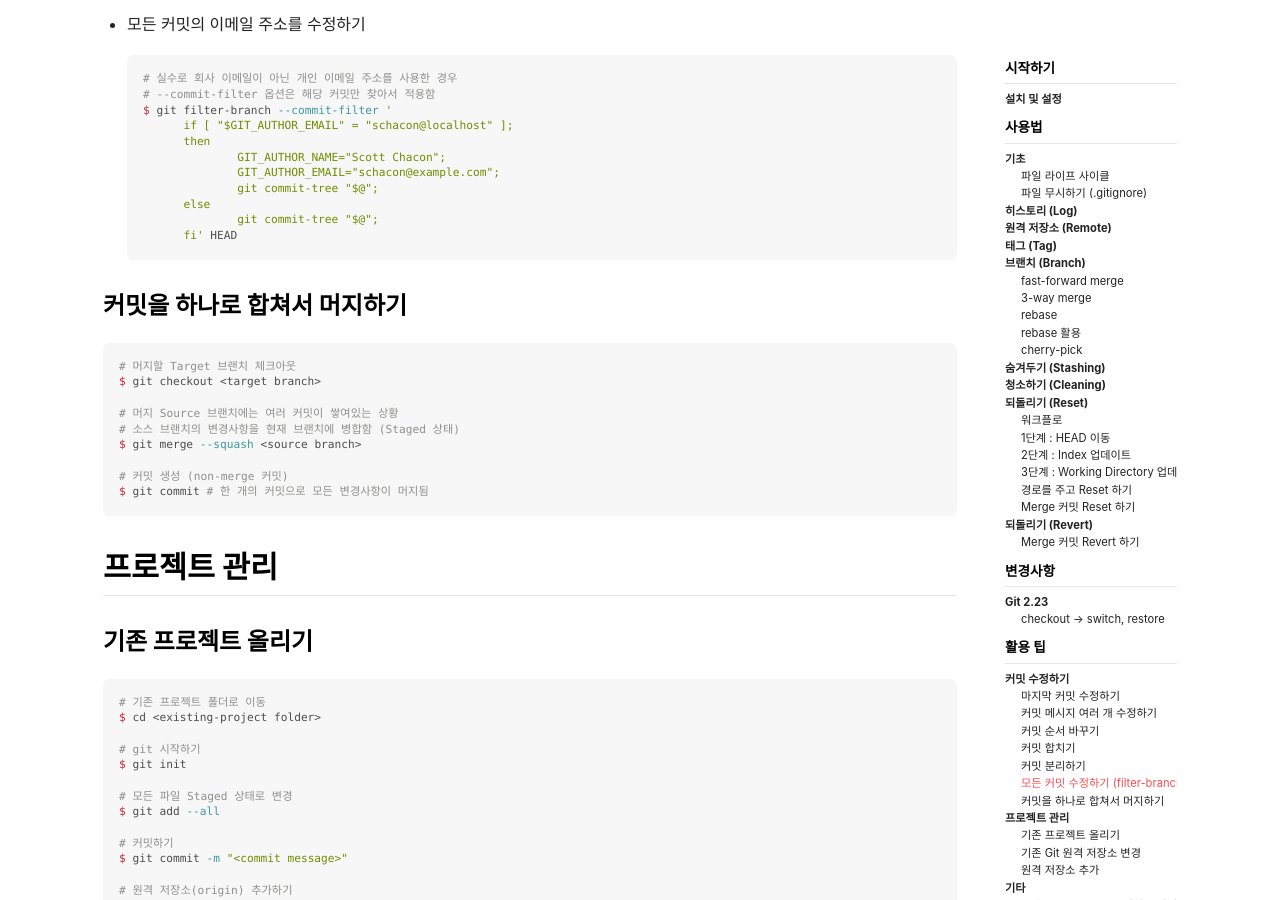
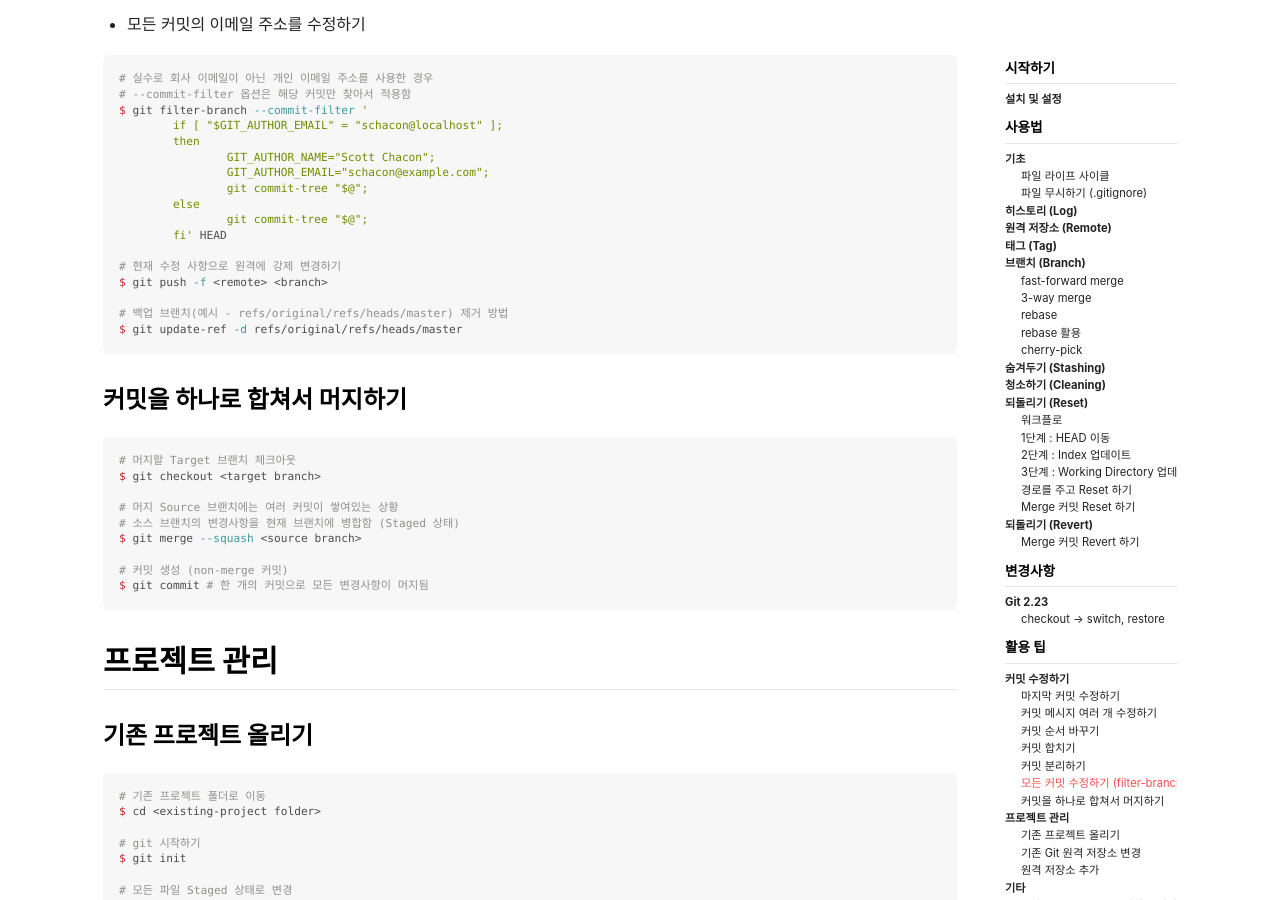
Before and after one commit to arosdaddy/arosdaddy.github.io, a Jekyll site: the page built from _posts/2021-01-06-using-git.md, in a window 1280 px wide and 900 px high, scrolled down 22952 px. Built offline with Jekyll 4.4.1, drawn with Linux system fonts in a browser that asks for light colours; nearby versions of some CDN libraries; emoji names are drawn with the system emoji font; comment, search, counter and statistics services are not loaded; some of the changed text lies outside the part shown.

Commit message:
:memo: Add setting macbook post
- fix using git post

````diff
--- a/_posts/2021-01-06-using-git.md
+++ b/_posts/2021-01-06-using-git.md
@@ -28,12 +28,12 @@
 {:.info}
 
 - 버전 확인하기
-```bash
+```zsh
 $ git --version
 ```
 
 - 설정 범위 지정하기
-```bash
+```zsh
 # 모든 사용자와 모든 저장소에 적용 (/etc/gitconfig 파일)
 $ git config --system
 # 현재 사용자의 모든 저장소에 적용 (~/.gitconfig, ~/config/git/config 파일)
@@ -43,7 +43,7 @@
 ```
 
 - 사용자 정보 설정
-```bash
+```zsh
 # 이름
 $ git config --global user.name "User Name"
 # 이메일
@@ -51,7 +51,7 @@
 ```
 
 - 텍스트 편집기 변경
-```bash
+```zsh
 $ git config --global core.editor <editor name or path>
 # Sublime Text를 편집기로 사용 예시
 $ git config --global core.editor "/Applications/Sublime\ Text.app/Contents/SharedSupport/bin/subl -w"
@@ -60,7 +60,7 @@
 ```
 
 - 설정 확인
-```bash
+```zsh
 # 전체 확인
 $ git config --list
 # 설정 범위에 대해서 확인하기 (--local, --global 등)
@@ -72,7 +72,7 @@
 ```
 
 - 명령어 Alias
-```bash
+```zsh
 # git commit → git ci
 $ git config --global alias.ci commit
 # 마지막 히스토리 보는 명령어 → git last
@@ -80,7 +80,7 @@
 ```
 
 - 도움말 보기
-```bash
+```zsh
 # 상세 도움말
 $ git help <verb>
 # 간략한 명령어에 대한 도움말
@@ -90,12 +90,12 @@
 # 사용법
 ## 기초
 - 저장소 만들기
-```bash
+```zsh
 $ git init
 ```
 
 - 저장소 복제 (소스 받기)
-```bash
+```zsh
 # 원격 저장소에서 복제 (묵시적으로 origin 이라는 원격 저장소가 추가됨)
 $ git clone <remote git url>
 # origin이 아닌 다른 이름으로 원격 저장소를 추가하는 경우
@@ -103,7 +103,7 @@
 ```
 
 - 파일 상태 확인하기
-```bash
+```zsh
 # 상태 확인
 $ git status
 # 간략하게 보기
@@ -112,7 +112,7 @@
 
 - 파일을 새로 추적하기
     + 파일 추가보다는 다음 커밋에 추가 한다고 의미가 있음
-```bash
+```zsh
 # 파일 새로 추적하기 (디렉토리 추가 시 하위 모든 파일들이 추가됨)
 $ git add <file or directory>
 # 모든 변경사항 추적하기
@@ -120,13 +120,13 @@
 ```
 
 - 파일 무시하기
-```bash
+```zsh
 # .gitignore 파일 내용 확인 (무시한 파일 추가필요)
 $ cat .gitignore
 ```
 
 - Staged와 Unstaged 상태의 변경 내용 보기
-```bash
+```zsh
 # Unstaged 상태의 파일 비교
 $ git diff
 # Staging Area에 있는 파일 비교 (--cached 도 같은 옵션)
@@ -134,7 +134,7 @@
 ```
 
 - 변경사항 커밋하기
-```bash
+```zsh
 # 커밋 요청하기
 $ git commit
 # 커밋 메시지 편집기에 diff 메시지가 추가됨
@@ -148,7 +148,7 @@
 ```
 
 - 파일 삭제
-```bash
+```zsh
 # 실제 파일이 삭제되고, Staged 상태로 변경
 $ git rm <file>
 # 강제 삭제
@@ -162,12 +162,12 @@
 ```
 
 - 파일 이름 변경하기
-```bash
+```zsh
 $ git mv <currnet> <new>
 ```
 
 - 되돌리기
-```bash
+```zsh
 # 커밋 이후, 간단한 수정이 있는 경우 기존 커밋을 덮어씀 (커밋 메시지 수정에도 사용)
 $ git commit --amend
 # 파일 상태를 Unstage로 변경
@@ -204,39 +204,39 @@
 ```
 ## 히스토리 (Log)
 - 히스토리 조회하기
-```bash
+```zsh
 $ git log
 ```
 
 - diff 와 같이 조회하기
-```bash
+```zsh
 # 각 커밋의 diff 결과를 보여주고 최근 2개의 결과만 보는 옵션
 $ git log -p -2
 ```
 
 - 통계 같이 보기
-```bash
+```zsh
 $ git log --stat
  ```
 
 - 다른 형식으로 보여주기
-```bash
+```zsh
 $ git log --pretty=oneline # short, full, fuller 같은 옵션도 있음
 ```
 
 - 그래프 옵션
-```bash
+```zsh
 $ git log --pretty=format:"%h %s" --graph # format에서 %h은 짧은 해시, %s 요약
 ```
 
 - 커밋이 가리키는 브랜치 같이 보기
-```bash
+```zsh
 # --decorate 옵션 사용
 $ git log --oneline --decorate --graph --all
 ```
 
 - 제한 조건
-```bash
+```zsh
 # 지난 2주동안 로그 보기 ("2020-01-15"와 같이 날짜 지정도 가능)
 $ git log --since=2.weeks
 # 저자를 지정해서 검색
@@ -250,7 +250,7 @@
 ```
 
 - 리비전 조회하기
-```bash
+```zsh
 # 브랜치1에는 없지만, 브랜치2에는 있는 커밋 (..는 범위를 표한하는 문법)
 $ git log <branch1>..<branch2>
 # 브랜치1과 브랜치2에는 있지만, 브랜치3에는 없는 커밋 (^ 문자 대신 --not 도 동일함)
@@ -261,46 +261,46 @@
 
 ## 원격 저장소 (Remote)
 - 원격 저장소 확인
-```bash
+```zsh
 $ git remote
 # 단축 이름과 URL 함께 보기
 $ git remote -v
 ```
 
 - 원격 저장소 살펴보기
-```bash
+```zsh
 $ git remote show <remote name>
 ```
 
 - 원격 저장소 추가
-```bash
+```zsh
 $ git remote add <remote name> <remote git url>
 ```
 
 - 원격 저장소 이름 변경
-```bash
+```zsh
 $ git remote rename <current name> <new name>
 ```
 
 - 원격 저장소 삭제
-```bash
+```zsh
 $ git remote remove <remote name> # git remote rm 도 동일
 ```
 
 - 원격 저장소 데이터 가져오기
-```bash
+```zsh
 $ git fetch <remote>
 # 전체 가져오기
 $ git fetch --all
 ```
 
 - 원격 저장소 데이터 가져오고, 로컬 브랜치에 Merge하기
-```bash
+```zsh
 $ git pull <remote>
 ```
 
 - 원격 저장소 데이터 올리기
-```bash
+```zsh
 $ git push <remote> <branch>
 # 로컬과 동일한 브랜치명의 원격 저장소에 데이터 올리기
 $ git push <remote> HEAD
@@ -308,7 +308,7 @@
 $ git push <remote> <local branch name:remote branch name>
 ```
 - 강제로 데이터 변경하기
-```bash
+```zsh
 # 로컬 → 원격으로 강제 데이터 변경
 $ git push -f <remote> <branch>
 # 원격 → 로컬로 강제 데이터 변경
@@ -316,13 +316,13 @@
 ```
 
 - 원격 저장소 브랜치 포인터 확인
-```bash
+```zsh
 $ git ls-remote <remote name>
 ```
 
 ## 태그 (Tag)
 - 태그 확인
-```bash
+```zsh
 $ git tag
 # *를 사용하여 태그 목록을 검색할 때는 -l 옵션을 붙임
 $ git tag -l "v1.2.3*"
@@ -331,7 +331,7 @@
 ```
 
 - 태그 추가
-```bash
+```zsh
 # Annotated 태그 생성
 $ git tag -a <tag name> -m "<tag message>"
 # Lightweight 태그 생성 (별도의 태그 정보가 없음)
@@ -339,19 +339,19 @@
 ```
 
 - 나중에 태그 추가
-```bash
+```zsh
 $ git tag -a <tag name> <checksum>
 ```
 
 - 태그 공유
-```bash
+```zsh
 $ git push <remote> <tag name>
 # 여러 개의 태그를 한 번에 공유
 $ git push <remote> --tags
 ```
 
 - 태그 체크아웃 하기
-```bash
+```zsh
 # 브랜치를 체크아웃한 것과 다르며, "detached HEAD"(떨어져나온 HEAD) 상태가 됨
 $ git checkout <tag name>
 # 태그에서 새로 브랜치 생성하기
@@ -359,7 +359,7 @@
 ```
 
 - 태그 삭제
-```bash
+```zsh
 $ git tag -d <tag name>
 # 원격 저장소의 태그 삭제
 $ git push origin :<tag name>
@@ -367,7 +367,7 @@
 
 ## 브랜치 (Branch)
 - 브랜치 목록보기
-```bash
+```zsh
 # 브랜치 목록 (* 기호가 붙어 있는 것이 현재 브랜치)
 $ git branch
 # 브랜치 목록 및 마지막 커밋 메시지
@@ -379,7 +379,7 @@
 ```
 
 - 새 브랜치 생성하기
-```bash
+```zsh
 # 브랜치를 생성 (현재 작업하고 있는 마지막 커밋을 가르키게 되고, 생성 브랜치로 전환하지 않음)
 $ git branch <name>
 # 새로 브랜치를 만들고, 전환까지 한 번에 진행
@@ -387,7 +387,7 @@
 ```
 
 -  브랜치 합치기(Merge)
-```bash
+```zsh
 # 현재 브랜치에 해당 branch 내용을 합침
 $ git merge <branch>
 # 합칠 때 Merge Commit을 추가함 (fast-forward merge가 가능해도 하지않음)
@@ -395,7 +395,7 @@
 ```
 
 - 브랜치 합치기 충돌해결 순서 (Merge Conflict)
-```bash
+```zsh
 $ git status # 충돌이 발생한 경우 Unmerged 상태로 표시됨
 $ git mergetool # Merge 도구로 충돌을 해결 하거나, 직접 수정할 수 있음
 $ git add # mergetool 은 자동으로 수행됨
@@ -403,12 +403,12 @@
 ```
 
 - 브랜치 이름변경
-```bash
+```zsh
 $ git branch -m <current name> <new name>
 ```
 
 - 브랜치 삭제
-```bash
+```zsh
 $ git branch -d <branch>
 # Merge하지 않은 브랜치를 강제 삭제하는 경우
 $ git branch -D <branch>
@@ -417,7 +417,7 @@
 ```
 
 - 브랜치 전환 및 추적
-```bash
+```zsh
 # 브랜치 전환 (로컬에 해당 브랜치가 없고, 원격에 동일한 이름으로 한 개의 브랜치만 존재하는 경우 자동 생성)
 $ git checkout <branch>
 # 원격 브랜치와 연결고리가 있는 트래킹 브랜치 생성 (git pull 시에 자동으로 Merge 됨)
@@ -429,13 +429,13 @@
 ```
 
 - 브랜치 추적 확인
-```bash
+```zsh
 # 로컬 브랜치가 추적하는 원격 브랜치도 같이 보여줌 (git fetch --all 이후에 확인하면 좋음)
 $ git branch -vv
 ```
 
 - 브랜치 Rebase 하기
-```bash
+```zsh
 # 현재 브랜치를 base 브랜치의 커밋을 가리키게 하고, 변경사항을 차례대로 적용함
 $ git rebase <base branch>
 # topic 브랜치로 전환하지 않고, base 브랜치로 rebase 처리함
@@ -443,7 +443,7 @@
 ```
 
 - 브랜치 Rebase 활용
-```bash
+```zsh
 # topic 브랜치에서 갈라져 나온 topic-sub 브랜치에서 base 브랜치로 rebase 처리
 $ git rebase --onto <base branch> <topic branch> <topic-sub branch>
 # 원격 저장소의 데이터를 받을 때, 자동으로 Rebase 처리 (git config --global pull.rebase true 로 설정 가능)
@@ -451,7 +451,7 @@
 ```
 
 - 브랜치 Cherry-pick 하기
-```bash
+```zsh
 # 현재 브랜치에 커밋 하나만 Rebase 하는 동작
 $ git cherry-pick <commit checksum>
 # 커밋 A 다음부터 커밋 B 까지 Cherry-pick
@@ -463,12 +463,12 @@
 ### fast-forward merge
 > Merge 되는 브랜치의 커밋이 현재 브랜치에 기반한 경우, Merge 과정 없이 최신 커밋으로 이동함
 
-```bash
+```zsh
 $ git checkout master
 ```
 ![fast-forward-1](/attachments/2021-01-06/fast-forward-1.png){:width="500px"}
 
-```bash
+```zsh
 $ git merge hotfix
 ```
 ![fast-forward-2](/attachments/2021-01-06/fast-forward-2.png){:width="500px"}
@@ -477,12 +477,12 @@
 > fast-forward merge 가 아닌 경우
 > 별도의 커밋(Merge Commit)을 만들고, 해당 브랜치가 그 커밋으로 이동
 
-```bash
+```zsh
 $ git checkout master
 ```
 ![3-way-1](/attachments/2021-01-06/3-way-1.png){:width="500px"}
 
-```bash
+```zsh
 $ git merge iss53
 ```
 ![3-way-2](/attachments/2021-01-06/3-way-2.png){:width="500px"}
@@ -491,17 +491,17 @@
 > Rebase를 하든지, Merge를 하든지 최종 결과물은 같고 커밋 히스토리만 다름
 > Rebase 의 경우는 브랜치의 변경사항을 순서대로 다른 브랜치에 적용하면서 합침
 
-```bash
+```zsh
 $ git checkout experiment
 ```
 ![rebase-1](/attachments/2021-01-06/rebase-1.png){:width="500px"}
 
-```bash
+```zsh
 $ git rebase master
 ```
 ![rebase-2](/attachments/2021-01-06/rebase-2.png){:width="500px"}
 
-```bash
+```zsh
 $ git checkout master
 $ git merge experiment
 ```
@@ -509,17 +509,17 @@
 
 ### rebase 활용
 
-```bash
+```zsh
 $ git checkout client
 ```
 ![interesting-rebase-1](/attachments/2021-01-06/interesting-rebase-1.png){:width="500px"}
 
-```bash
+```zsh
 $ git rebase --onto master server client
 ```
 ![interesting-rebase-2](/attachments/2021-01-06/interesting-rebase-2.png){:width="500px"}
 
-```bash
+```zsh
 $ git checkout master
 $ git merge client
 ```
@@ -528,12 +528,12 @@
 ### cherry-pick
 > 변경사항을 적용하는 시점이 다르므로, 커밋의 checksum 이 달라짐
 
-```bash
+```zsh
 $ git checkout master
 ```
 ![cherry-pick-1](/attachments/2021-01-06/cherry-pick-1.png){:width="500px"}
 
-```bash
+```zsh
 $ git cherry-pick e43a6
 ```
 ![cherry-pick-2](/attachments/2021-01-06/cherry-pick-2.png){:width="500px"}
@@ -541,17 +541,17 @@
 
 ## 숨겨두기 (Stashing)
 - 워킹 디렉토리에서 수정한 파일들을 저장
-```bash
+```zsh
 $ git stash # git stash save 도 동일
 ```
 
 - 저장한 stash 목록
-```bash
+```zsh
 $ git stash list
 ```
 
 - stash 적용하기
-```bash
+```zsh
 # 가장 최근에 stash 한 항목을 적용
 $ git stash apply
 # 특정 stash를 골라서 적용하기
@@ -561,7 +561,7 @@
 ```
 
 - stash 삭제
-```bash
+```zsh
 # 특정 stash를 삭제
 $ git stash drop stash@{1}
 # stash를 적용하고, 바로 삭제
@@ -569,7 +569,7 @@
 ```
 
 - stash 저장 옵션
-```bash
+```zsh
 # Staged 영역에 있는 파일은 stash로 저장하지 않는 방법
 $ git stash --keep-index
 # stash는 기본적으로 트래킹 파일만 저장하는데, 추적 중이지 않은 파일도 같이 저장하는 방법
@@ -577,26 +577,26 @@
 ```
 
 - stash 적용한 브랜치 만들기
-```bash
+```zsh
 # stash 당시의 커밋을 체크아웃 한 후, 새로운 브랜치를 만들고 stash를 반영함 (성공 시 stash 삭제됨)
 $ git stash branch <name>
 ```
 
 ## 청소하기 (Cleaning)
 - 워킹 디렉토리 청소하기
-```bash
+```zsh
 # 추적하고 있지 않은 모든 파일 삭제
 $ git clean -d
 ```
 
 - 미리 확인하기
-```bash
+```zsh
 # -n 옵션은 실행 시 어떤 파일이 지워질지 알려줌
 $ git clean -d -n
 ```
 
 - .gitignore 파일까지 지우기
-```bash
+```zsh
 # clean은 기본적으로 무시하는 파일은 지우지 않지만, -x 옵션으로 같이 지움
 $ git clean -d -x
 ```
@@ -639,20 +639,20 @@
 ![reset-path](/attachments/2021-01-06/reset-path.png){:width="500px"}
 
 ### Merge 커밋 Reset 하기
-```bash
+```zsh
 # 방금 병합(merge) 커밋을 되돌릴 때 사용함 (merge 후, 시간이 지난 경우 revert 를 사용함)
 $ git reset --merge <checksum> # merge 전의 checksum 커밋으로 Reset
 ```
 
 ## 되돌리기 (Revert)
 - Revert는 이전 히스토리는 유지하고, 특정 커밋을 되돌리는 커밋을 생성
-```bash
+```zsh
 # 특정 checksum 커밋을 Revert 처리
 $ git revert <checksum>
 ```
 
 - 여러 commit 을 한꺼번에 되돌리기
-```bash
+```zsh
 # 커밋 A 다음부터 커밋 B 까지 Revert
 $ git revert <commit A>..<commit B>
 # 커밋 A 부터 커밋 B 까지 Revert
@@ -660,7 +660,7 @@
 ```
 
 ### Merge 커밋 Revert 하기
-```bash
+```zsh
 # Git 히스토리
 $ git log --oneline --graph
 
@@ -704,7 +704,7 @@
 - switch : Switch branches
 - restore : Restore working tree files
 
-```bash
+```zsh
 # 브랜치 전환 및 추적
 $ git checkout <branch>
 $ git switch <branch>
@@ -724,7 +724,7 @@
 ## 커밋 수정하기
 ### 마지막 커밋 수정하기
 - 커밋 메시지 수정
-```bash
+```zsh
 # 잘못된 메시지의 마지막 커밋
 $ git commit -m "wrong message"
 # 편집기를 열어주고, 커밋 메시지만 수정하면 됨
@@ -733,7 +733,7 @@
 
 - 커밋에 간단한 수정사항 추가하기
 
-```bash
+```zsh
 # 마지막 커밋 이후, 간단한 수정이 있는 경우
 # Staging Area 에 수정 파일을 넣어줌
 $ git add <modified or new file>
@@ -749,7 +749,7 @@
 {:.warning}
 
 ### 커밋 메시지 여러 개 수정하기
-```bash
+```zsh
 # 수정하고 싶은 3개의 커밋이 쌓여 있는 경우
 
 # 현재 HEAD 위치에서 3개의 커밋 전으로 이동하고, -i 옵션으로 대화형 모드 실행
@@ -771,7 +771,7 @@
 ```
 
 ### 커밋 순서 바꾸기
-```bash
+```zsh
 # 수정하고 싶은 3개의 커밋이 쌓여 있는 경우
 $ git rebase -i HEAD~3
 
@@ -785,7 +785,7 @@
 # 편집기 종료 시, 적용됨
 ```
 ### 커밋 합치기
-```bash
+```zsh
 # 합치고 싶은 3개의 커밋이 쌓여 있는 경우
 $ git rebase -i HEAD~3
 
@@ -801,7 +801,7 @@
 ```
 
 ### 커밋 분리하기
-```bash
+```zsh
 # 분리하고 싶은 커밋이 쌓여 있는 경우
 $ git rebase -i HEAD~2
 
@@ -834,7 +834,7 @@
 ### 모든 커밋 수정하기 (filter-branch)
 - 모든 커밋에서 파일을 제거하기
 
-```bash
+```zsh
 # 실수로 패스워드 파일을 추가해서, 이런 파일을 삭제해야 하는 경우
 # --tree-filter 는 체크아웃 후 각 커밋에 명령을 실행시키고, 다시 커밋함
 $ git filter-branch --tree-filter 'rm -f passwords.txt' HEAD
@@ -845,7 +845,8 @@
 ```
 
 - 모든 커밋의 이메일 주소를 수정하기
-```bash
+
+```zsh
 # 실수로 회사 이메일이 아닌 개인 이메일 주소를 사용한 경우
 # --commit-filter 옵션은 해당 커밋만 찾아서 적용함
 $ git filter-branch --commit-filter '
@@ -857,10 +858,16 @@
         else
                 git commit-tree "$@";
         fi' HEAD
+
+# 현재 수정 사항으로 원격에 강제 변경하기
+$ git push -f <remote> <branch>
+
+# 백업 브랜치(예시 - refs/original/refs/heads/master) 제거 방법
+$ git update-ref -d refs/original/refs/heads/master
 ```
 
 ### 커밋을 하나로 합쳐서 머지하기
-```bash
+```zsh
 # 머지할 Target 브랜치 체크아웃
 $ git checkout <target branch>
 
@@ -874,7 +881,7 @@
 
 ## 프로젝트 관리
 ### 기존 프로젝트 올리기
-```bash
+```zsh
 # 기존 프로젝트 폴더로 이동
 $ cd <existing-project folder>
 
@@ -895,7 +902,7 @@
 ```
 
 ### 기존 Git 원격 저장소 변경
-```bash
+```zsh
 # 기존 프로젝트 폴더로 이동
 $ cd <existing-project foler>
 
@@ -910,7 +917,7 @@
 ```
 
 ### 원격 저장소 추가
-```bash
+```zsh
 # upstream 이라는 이름으로 원격 저장소 추가
 $ git remote add upstream <upstream remote git url>
 
@@ -923,13 +930,13 @@
 
 ## 기타
 ### PR(Pull Request) 브랜치 포인터 보기
-```bash
+```zsh
 # origin 의 PR 내용이 보이도록 설정
 $ git config --add remote.origin.fetch '+refs/pull-requests/*/from:refs/remotes/origin/pr/*'
 ```
 
 ### 특정 브랜치 동시 삭제
-```bash
+```zsh
 # 특정 branch 목록 (feature/v1.1.0 이름이 포함된)
 $ git branch | grep "feature/v1.1.0"
 
@@ -938,7 +945,7 @@
 ```
 
 ### 특정 브랜치 동시 이름 변경
-```bash
+```zsh
 # 특정 branch 이름 변경 미리보기 (v1.1.0 -> v2.0.0)
 $ git branch | grep "feature/v1.1.0" | awk '{original=$1; sub("v1.1.0","v2.0.0"); print original, "->" , $1}'
 
````
Also changed, not shown: other parts of _posts/2021-01-06-using-git.md (+1 -1 lines), _posts/2022-03-25-setting-macbook.md (added, +227 -0 lines), attachments/2022-03-25/system-keyboard.png (added), attachments/2022-03-25/xcode-setting-1.png (added), attachments/2022-03-25/xcode-setting-2.png (added).
